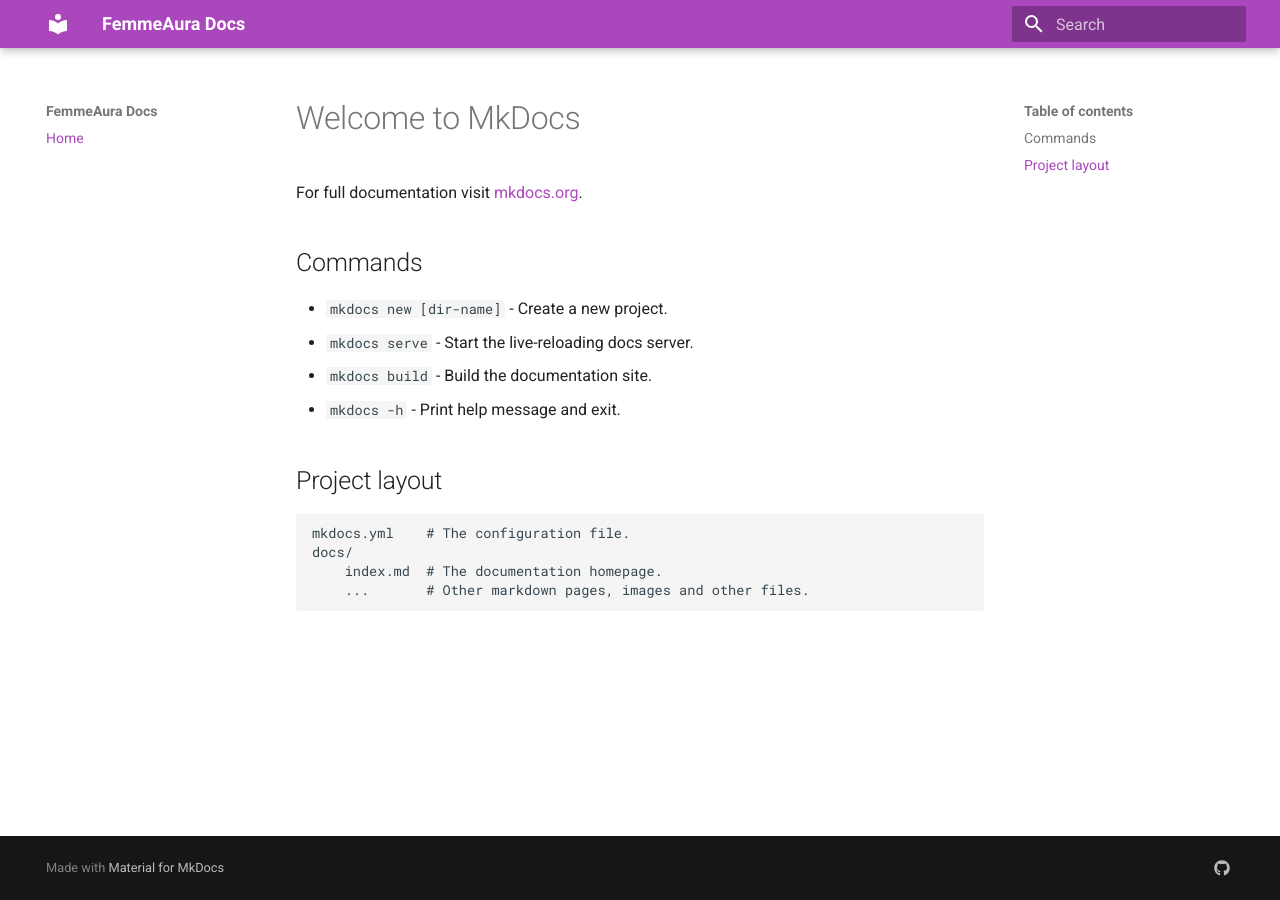
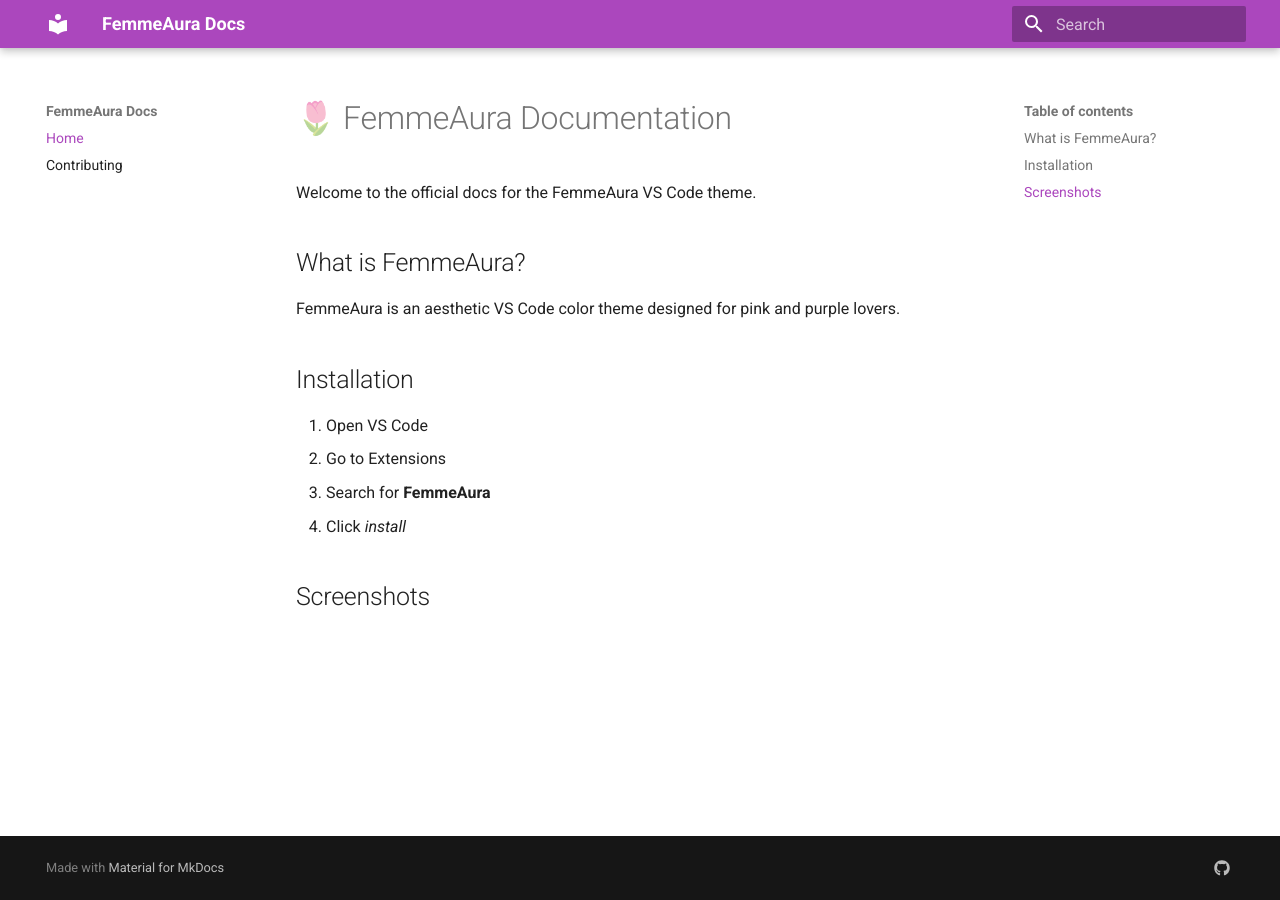
Before and after one commit to Gina-bun/FemmeAura, an MkDocs documentation site: the page built from docs/docs/index.md, in a window 1280 px wide. Built offline with MkDocs 1.6.1 and Material for MkDocs 9.7.7, drawn with Linux system fonts in a browser that asks for light colours.

Commit message:
docs: update README, MkDocs  & index.md feat: add contributing.md and initial content, add color theme extension logo

```diff
--- a/docs/docs/index.md
+++ b/docs/docs/index.md
@@ -1,17 +1,16 @@
-# Welcome to MkDocs
+# 🌷 FemmeAura Documentation
 
-For full documentation visit [mkdocs.org](https://www.mkdocs.org).
+Welcome to the official docs for the FemmeAura VS Code theme.
 
-## Commands
+## What is FemmeAura?
 
-* `mkdocs new [dir-name]` - Create a new project.
-* `mkdocs serve` - Start the live-reloading docs server.
-* `mkdocs build` - Build the documentation site.
-* `mkdocs -h` - Print help message and exit.
+FemmeAura is an aesthetic VS Code color theme designed for pink and purple lovers.
 
-## Project layout
+##Installation
 
-    mkdocs.yml    # The configuration file.
-    docs/
-        index.md  # The documentation homepage.
-        ...       # Other markdown pages, images and other files.
+1. Open VS Code
+2. Go to Extensions
+3. Search for **FemmeAura**
+4. Click _install_
+
+## Screenshots
--- a/docs/mkdocs.yml
+++ b/docs/mkdocs.yml
@@ -7,9 +7,10 @@ theme:
     accent: pink
 nav:
   - Home: index.md
+  - Contributing: contributing.md
   # - Installation: INSTALLATION.md
   # - Usage: USAGE.md
-  # - Contributing: CONTRIBUTING.md
+
 extra:
   social:
     - icon: fontawesome/brands/github
```
Also changed, not shown: docs/docs/contributing.md (added, +17 -0 lines), README.md, assets/FemmeAura Logo.png (added).
